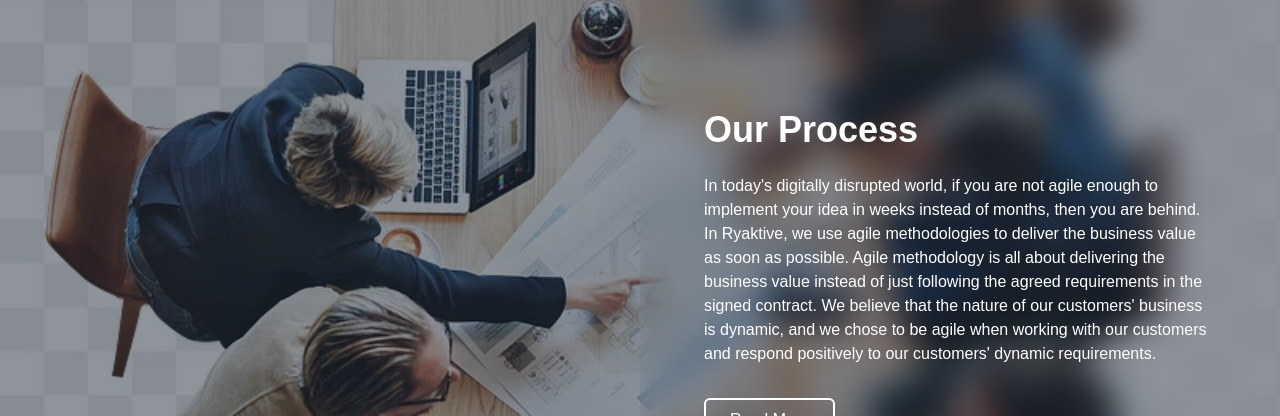
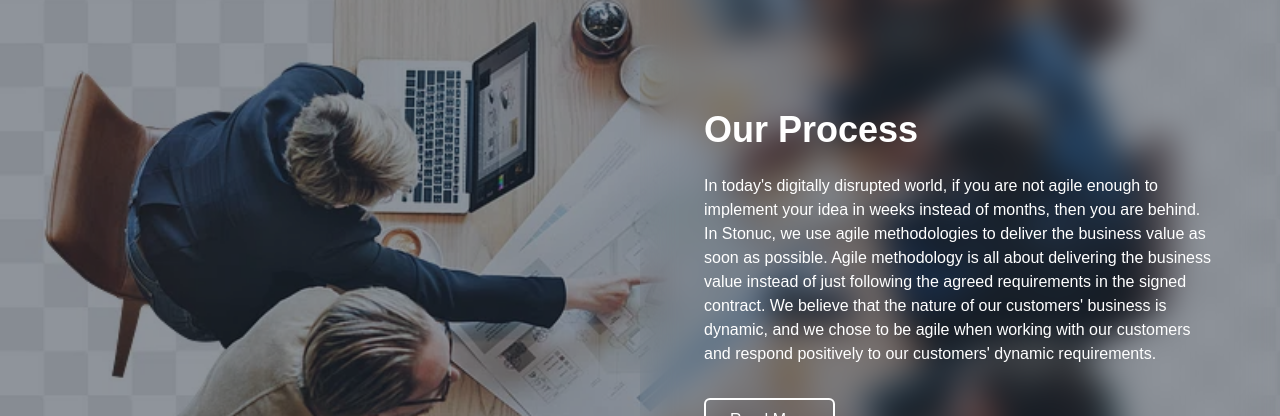
Before and after one commit to stonuc/stonuc-ng, a Next.js app: page / in a window 1280 px wide. Shown: the part 3078-3494 px from the top of the page. Built offline with nearby package versions, Linux system fonts and the light colour scheme.

Commit message:
"Updated company name from 'Ryaktive' to 'Stonuc' in OurProcess component"

```diff
--- a/components/sections/OurProcess.tsx
+++ b/components/sections/OurProcess.tsx
@@ -53,7 +53,7 @@ export default function OurProcess() {
           </motion.h2>
           <motion.p variants={itemVariants} className="text-white mb-8">
             In today's digitally disrupted world, if you are not agile enough to implement your idea in weeks instead of
-            months, then you are behind. In Ryaktive, we use agile methodologies to deliver the business value as soon
+            months, then you are behind. In Stonuc, we use agile methodologies to deliver the business value as soon
             as possible. Agile methodology is all about delivering the business value instead of just following the
             agreed requirements in the signed contract. We believe that the nature of our customers' business is
             dynamic, and we chose to be agile when working with our customers and respond positively to our customers'
```
